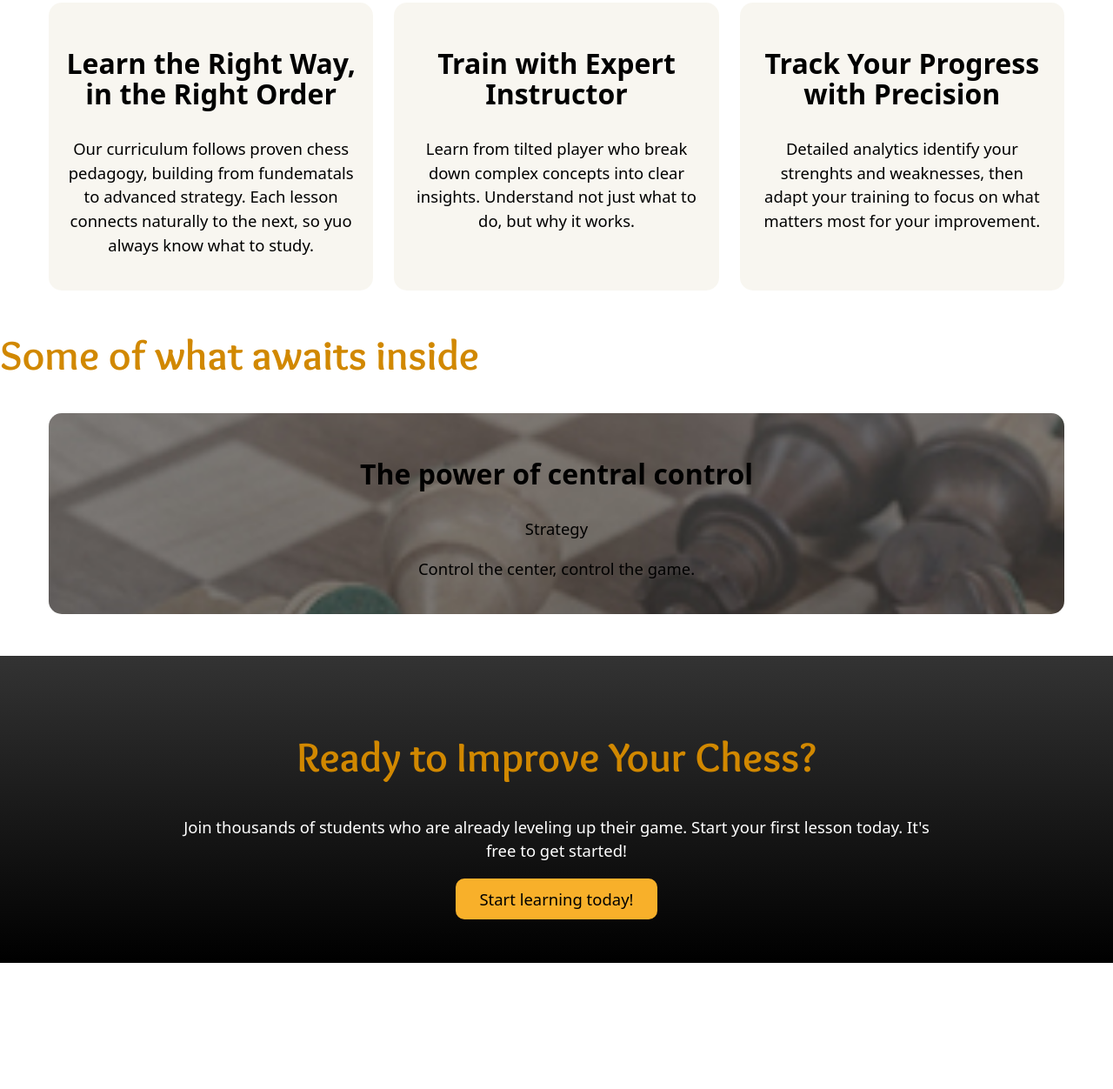
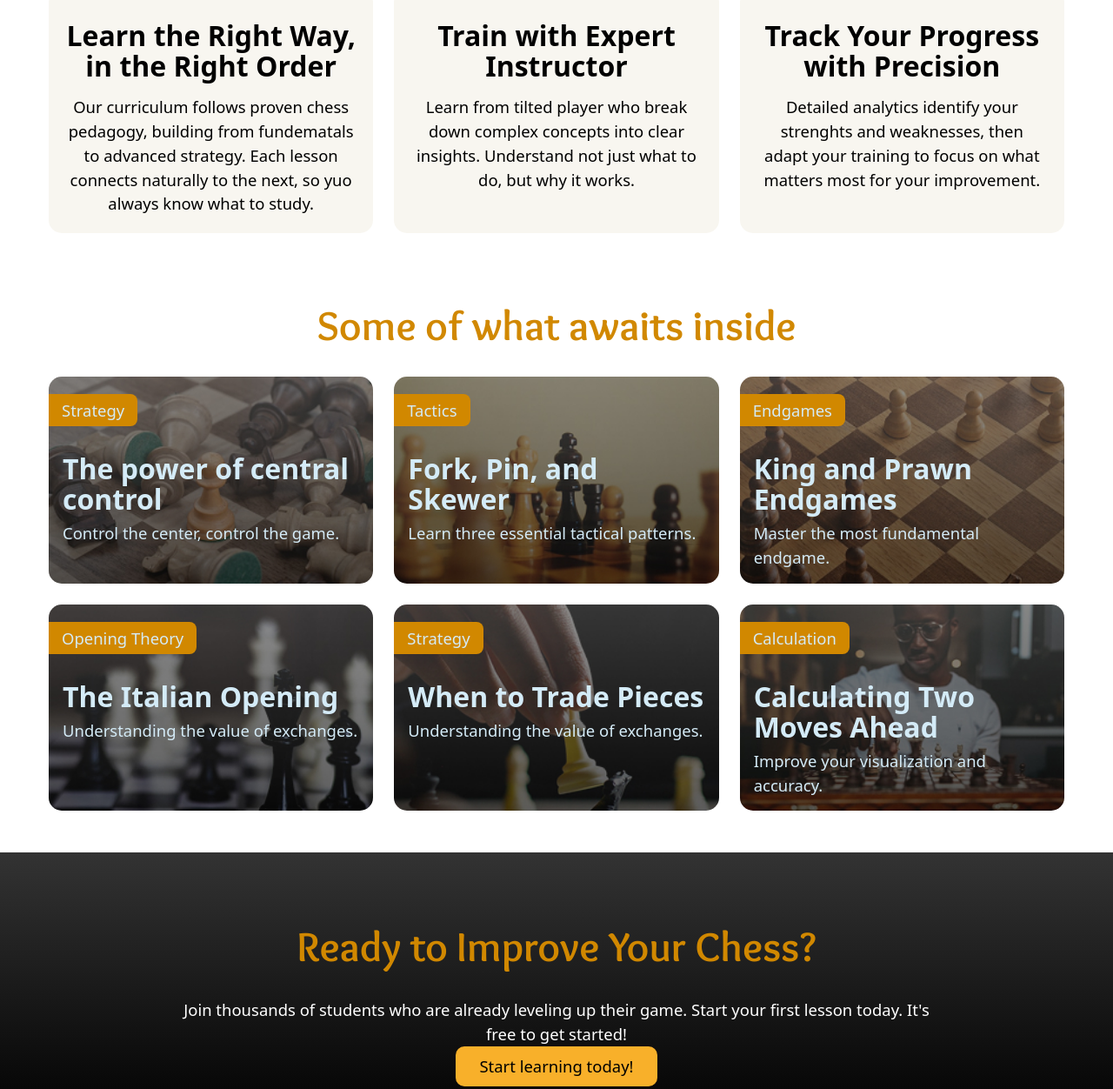
Before and after one commit to marekkarasz/Elena-chess-website, a plain HTML site: page index.html in a window 1280 px wide. Shown: the part 979-2231 px from the top of the page at 87% size. Before the commit the page ends 2086 px from the top, so only its background shows below. Drawn offline with Linux system fonts and the light colour scheme.

Commit message:
fixed padding on grid elemnts

```diff
--- a/index.html
+++ b/index.html
@@ -65,11 +65,36 @@
     <section class="lessons">
     <h2>Some of what awaits inside</h2>
 
-    <div class="three-columns grid-wrapper">
-        <div class="course grid-item">
+    <div class="grid grid-wrapper">
+        <div class="course item01">
             <h3 class="course-title">The power of central control</h3>
             <span class="course-tag">Strategy</span>
             <p class="course-description">Control the center, control the game.</p>
+        </div>
+        <div class="course item02">
+            <h3 class="course-title">Fork, Pin, and Skewer</h3>
+            <span class="course-tag">Tactics</span>
+            <p class="course-description">Learn three essential tactical patterns.</p>
+        </div>
+        <div class="course item03">
+            <h3 class="course-title">King and Prawn Endgames</h3>
+            <span class="course-tag">Endgames</span>
+            <p class="course-description">Master the most fundamental endgame.</p>
+        </div>
+        <div class="course item04">
+            <h3 class="course-title">The Italian Opening</h3>
+            <span class="course-tag">Opening Theory</span>
+            <p class="course-description">Understanding the value of exchanges.</p>
+        </div>
+        <div class="course item05">
+            <h3 class="course-title">When to Trade Pieces</h3>
+            <span class="course-tag">Strategy</span>
+            <p class="course-description">Understanding the value of exchanges.</p>
+        </div>
+        <div class="course item06">
+            <h3 class="course-title">Calculating Two Moves Ahead</h3>
+            <span class="course-tag">Calculation</span>
+            <p class="course-description">Improve your visualization and accuracy.</p>
         </div>
     </div>
     </section>
--- a/style.css
+++ b/style.css
@@ -46,6 +46,8 @@
 *
 {
     box-sizing: border-box;
+     margin: 0;
+     padding: 0;
 }
 body
 {
@@ -53,7 +55,6 @@ body
     font-size: var(--fs-400);
     line-height: 1.5;
     font-family: var(--ff-base);
-    margin: 0;
 }
 
 /* >>>>>>>>>>>>>>>>>>>>>>>>>>>>>     FONTS     <<<<<<<<<<<<<<<<<<<<<<<<<<<<<<<<<<<<<*/
@@ -65,6 +66,7 @@ h2
     line-height: 1.1;
     font-family: var(--ff-display);
     font-weight: 700;
+    padding-block: 2rem;
 }
 h1
 {
@@ -93,6 +95,7 @@ h3
 {
     font-size: var(--fs-600);
     line-height: 1.1;
+    padding-block: 1rem;
 }
 .large-text
 {
@@ -210,12 +213,71 @@ h3
 }
 
 /* >>>>>>>>>>>>>>>>>>>>>>>>>>>>>>>>>>> courses section <<<<<<<<<<<<<<<<<<<<<<<<<<< */
+.lessons
+{
+    text-align: center;
+}
+.course
+{
+    border-radius: 15px;
+    color: var(--clr-neutral-200);
+    position: relative;
+    text-align: start;
 
-.course
+    /* padding: 1rem; */
+    padding-block-start: 5rem;
+    padding-inline: 1rem;
+}
+.item01
 {
     background-image: url(/images/central-control.jpg);
     background-size: cover;
 }
+.item02
+{
+    background-image: url(/images/fork-pin-skewer.jpg);
+    background-size: cover;
+}
+.item03
+{
+    background-image: url(/images/king-pawn-endgame.jpg);
+    background-size: cover;
+}
+.item04
+{
+    background-image: url(/images/italian-opening.jpg);
+    background-size: cover;
+}
+.item05
+{
+    background-image: url(/images/trading-pieces.jpg);
+    background-size: cover;
+}
+.item06
+{
+    background-image: url(/images/calculating.jpg);
+    background-size: cover;
+}
+.course-tag
+{
+    position: absolute;
+    top: 20px;
+    left: 0;
+
+    background-color: var(--clr-heading-400);
+    padding-inline: 15px;
+    padding-block: 5px;
+    border-radius: 0 8px 8px 0;
+}
+.course-title
+{
+    padding-block: .5rem;
+}
+.course-description
+{
+    padding-block-end: 1rem;
+}
+
 
 
 
```
